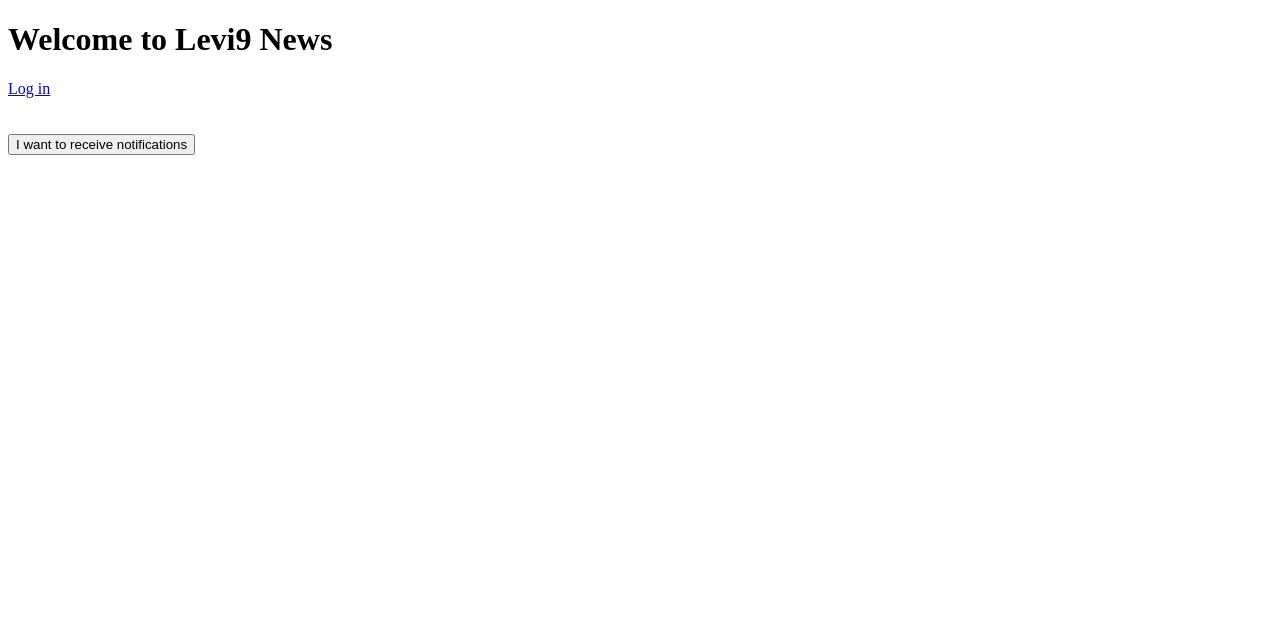
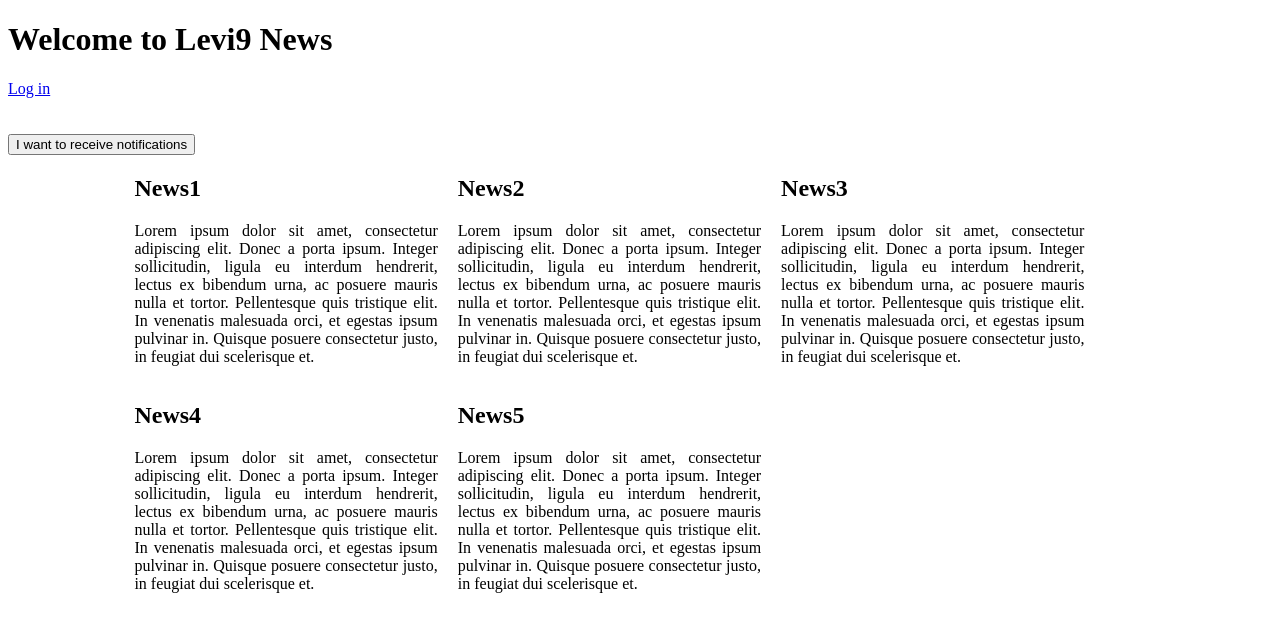
Before and after one commit to djstojanovic/angular-push-notifications, an Angular app: page / in a window 1280 px wide. Shown: the top 632 px of the page. Built offline with nearby package versions, Linux system fonts and the light colour scheme.

Commit message:
added news component

```diff
--- a/src/app/app.module.ts
+++ b/src/app/app.module.ts
@@ -10,6 +10,7 @@ import {SubscriptionComponent} from './public/subscription/subscription.componen
 import {PublicComponent} from './public/public.component';
 import {ProtectedComponent} from './protected/protected.component';
 import {PublishComponent} from './protected/publish/publish.component';
+import { NewsComponent } from './public/news/news.component';
 
 @NgModule({
   declarations: [
@@ -17,7 +18,8 @@ import {PublishComponent} from './protected/publish/publish.component';
     SubscriptionComponent,
     PublicComponent,
     ProtectedComponent,
-    PublishComponent
+    PublishComponent,
+    NewsComponent
   ],
   imports: [
     BrowserModule,
--- a/src/app/config/config.ts
+++ b/src/app/config/config.ts
@@ -1,3 +1,3 @@
 export const Config = {
-  publicKey: 'BN4lAqZ4viLUkjxBcOfaZR6bkKQrUDqnZWHJMHwFSohomL-Q8qkmxT3sz58Kdei9aKhkoyYteipENqhXBUAdEYU'
+  publicKey: 'BLGXzcVFmRoI3mVbJ-qyQqHwCb0B4iEC5aSlXTRnfs5ycfSevlumjz6VYCIH6r0cwRkI74lU-d9E9l2gOJegpKgg'
 };
--- /dev/null
+++ b/src/app/public/news/news.component.html
@@ -0,0 +1,6 @@
+<div class="container">
+    <div class="news" *ngFor="let item of news">
+        <h2>{{item.title}}</h2>
+        <p>{{item.description}}</p>
+    </div>
+</div>
--- /dev/null
+++ b/src/app/public/news/news.component.scss
@@ -0,0 +1,11 @@
+.container {
+    width: 80%;
+    margin: 0 auto;
+}
+
+.news {
+    display: inline-block;
+    width: 30%;
+    margin-right: 20px;
+    text-align: justify;
+}
--- /dev/null
+++ b/src/app/public/news/news.component.ts
@@ -0,0 +1,37 @@
+import { Component, OnInit } from '@angular/core';
+
+@Component({
+  selector: 'app-news',
+  templateUrl: './news.component.html',
+  styleUrls: ['./news.component.scss']
+})
+export class NewsComponent implements OnInit {
+
+  news = [
+    {
+      title: "News1",
+      description: "Lorem ipsum dolor sit amet, consectetur adipiscing elit. Donec a porta ipsum. Integer sollicitudin, ligula eu interdum hendrerit, lectus ex bibendum urna, ac posuere mauris nulla et tortor. Pellentesque quis tristique elit. In venenatis malesuada orci, et egestas ipsum pulvinar in. Quisque posuere consectetur justo, in feugiat dui scelerisque et."
+    },
+    {
+      title: "News2",
+      description: "Lorem ipsum dolor sit amet, consectetur adipiscing elit. Donec a porta ipsum. Integer sollicitudin, ligula eu interdum hendrerit, lectus ex bibendum urna, ac posuere mauris nulla et tortor. Pellentesque quis tristique elit. In venenatis malesuada orci, et egestas ipsum pulvinar in. Quisque posuere consectetur justo, in feugiat dui scelerisque et."
+    },
+    {
+      title: "News3",
+      description: "Lorem ipsum dolor sit amet, consectetur adipiscing elit. Donec a porta ipsum. Integer sollicitudin, ligula eu interdum hendrerit, lectus ex bibendum urna, ac posuere mauris nulla et tortor. Pellentesque quis tristique elit. In venenatis malesuada orci, et egestas ipsum pulvinar in. Quisque posuere consectetur justo, in feugiat dui scelerisque et."
+    },
+    {
+      title: "News4",
+      description: "Lorem ipsum dolor sit amet, consectetur adipiscing elit. Donec a porta ipsum. Integer sollicitudin, ligula eu interdum hendrerit, lectus ex bibendum urna, ac posuere mauris nulla et tortor. Pellentesque quis tristique elit. In venenatis malesuada orci, et egestas ipsum pulvinar in. Quisque posuere consectetur justo, in feugiat dui scelerisque et."
+    },
+    {
+      title: "News5",
+      description: "Lorem ipsum dolor sit amet, consectetur adipiscing elit. Donec a porta ipsum. Integer sollicitudin, ligula eu interdum hendrerit, lectus ex bibendum urna, ac posuere mauris nulla et tortor. Pellentesque quis tristique elit. In venenatis malesuada orci, et egestas ipsum pulvinar in. Quisque posuere consectetur justo, in feugiat dui scelerisque et."
+    }
+  ]
+  constructor() { }
+
+  ngOnInit() {
+  }
+
+}
--- a/src/app/public/public.component.html
+++ b/src/app/public/public.component.html
@@ -4,3 +4,4 @@
 </header>
 <br><br>
 <app-subscription></app-subscription>
+<app-news></app-news>
```
Also changed, not shown: package.json (+17 -17 lines), 1 other file (tests, documents, lock files or other folders).
